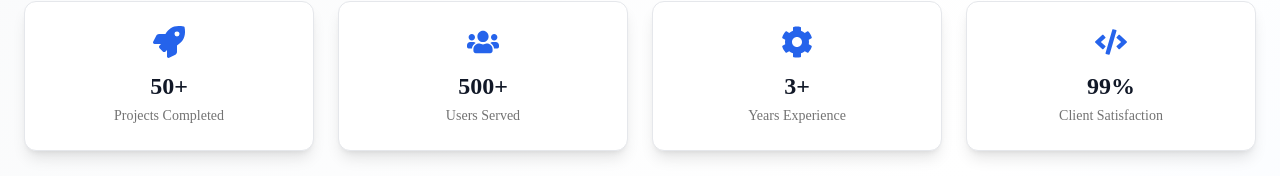
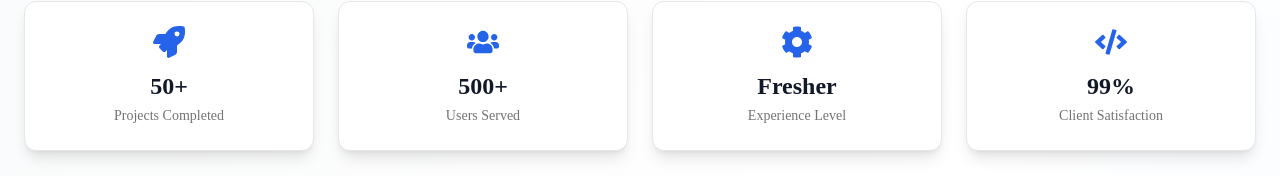
Before and after one commit to sahkumarkrishna/krishna-portfolio, a React (Vite) app in the folder client/: page /services in a window 1280 px wide. Shown: the part 323-499 px from the top of the page. Built offline with nearby package versions, Linux system fonts and the light colour scheme; the HTML template or start-up script is replaced by a standard one.

Commit message:
Update Services.jsx

```diff
--- a/client/src/pages/Services.jsx
+++ b/client/src/pages/Services.jsx
@@ -66,7 +66,7 @@ const services = [
 const stats = [
   { number: "50+", label: "Projects Completed", icon: FaRocket },
   { number: "500+", label: "Users Served", icon: FaUsers },
-  { number: "3+", label: "Years Experience", icon: FaCog },
+  { number: "Fresher", label: "Experience Level", icon: FaCog },
   { number: "99%", label: "Client Satisfaction", icon: FaCode },
 ];
 
```
